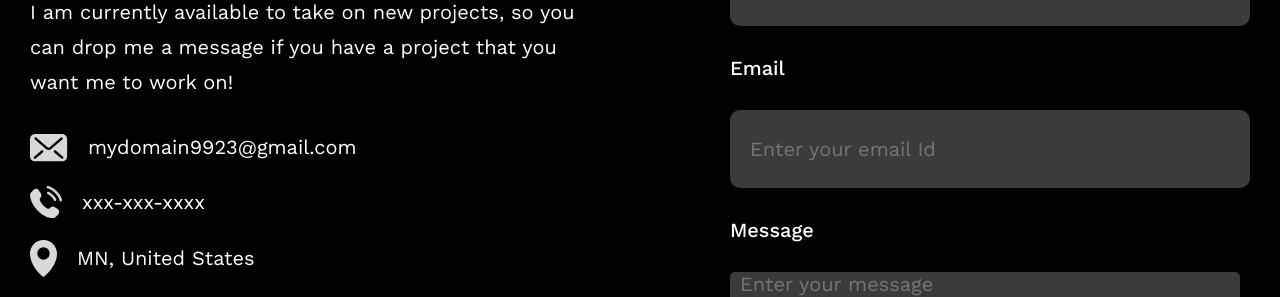
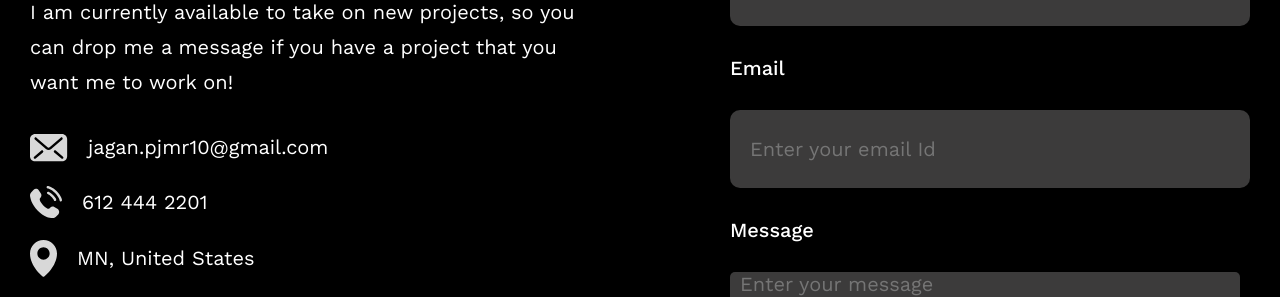
Before and after one commit to jaganparigi/portfolio, a React (Vite) app: page / in a window 1280 px wide. Shown: the part 4909-5206 px from the top of the page. Built offline with nearby package versions, Linux system fonts and the light colour scheme.

Commit message:
modified:   src/components/Contact/Contact.jsx

```diff
--- a/src/components/Contact/Contact.jsx
+++ b/src/components/Contact/Contact.jsx
@@ -46,11 +46,11 @@ const Contact = () => {
           <div className="contact-details">
             <div className="contact-detail">
               <img src={mail_icon} alt="" />
-              <p>mydomain9923@gmail.com</p>
+              <p>jagan.pjmr10@gmail.com</p>
             </div>
             <div className="contact-detail">
               <img src={call_icon} alt="" />
-              <p>xxx-xxx-xxxx</p>
+              <p>612 444 2201</p>
             </div>
             <div className="contact-detail">
               <img src={location_icon} alt="" />
```
